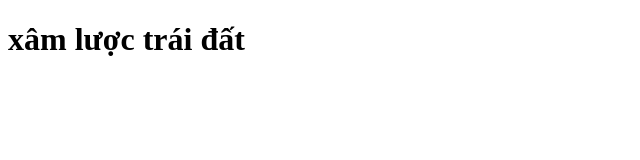
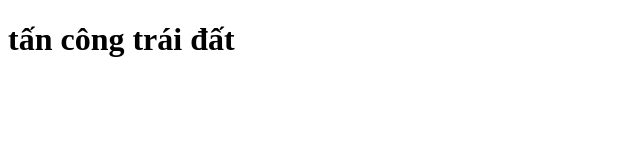
Before and after one commit to daotanson20-hub/x-m-l-c-tr-i-t-l-n-3, a plain HTML site: page index.html in a window 1280 px wide. Shown: the whole page, without its empty margins (0-640 px from the left). Drawn offline with Linux system fonts and the light colour scheme.

Commit message:
tấn công trái đất

```diff
--- a/index.html
+++ b/index.html
@@ -6,6 +6,6 @@
     <title>Điều tra trái đất</title>
 </head>
 <body>
-    <h1>xâm lược trái đất</h1>
+    <h1>tấn công trái đất</h1>
 </body>
 </html>
```
